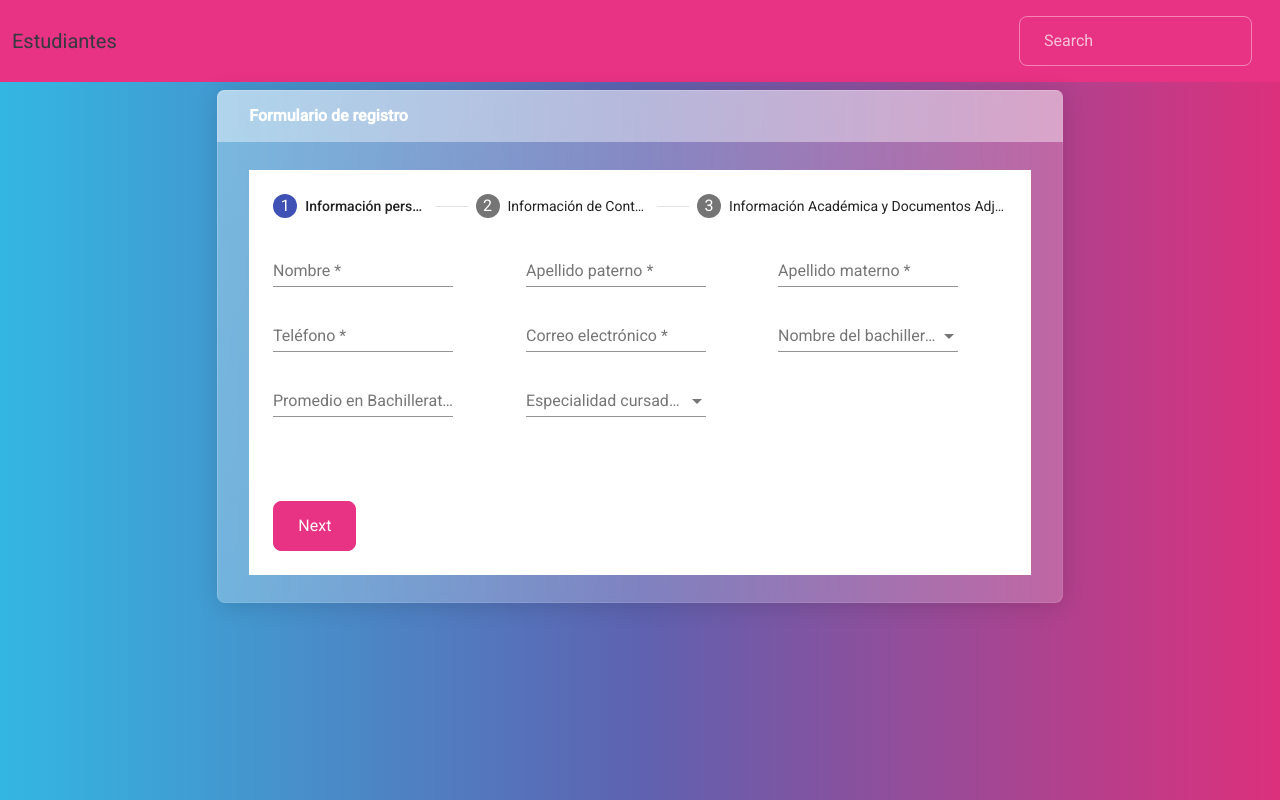
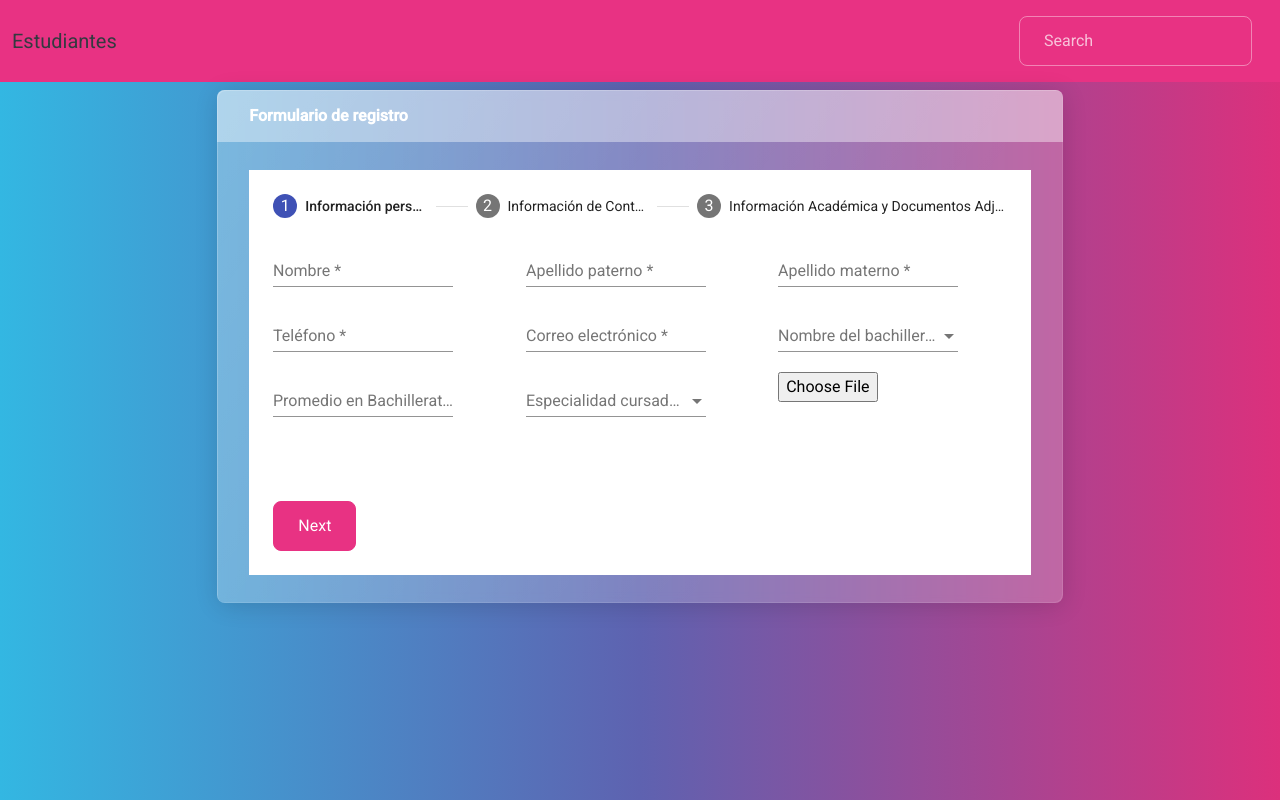
Before and after one commit to mictlangelo10/R1_Frontend, an Angular app: page /add in a window 1280 px wide. Built offline with nearby package versions, Linux system fonts and the light colour scheme.

Commit message:
Actualización

```diff
--- a/src/app/components/add-edit-user/add-edit-user.component.html
+++ b/src/app/components/add-edit-user/add-edit-user.component.html
@@ -64,6 +64,14 @@
                     </mat-select>
                   </mat-form-field>
                 </div>
+                <div class="col-md-4">
+                  <input type="file" (change)="onFileSelected($event)" accept="image/*">
+                </div>
+                <div class="col-md-4">
+                  <div *ngIf="selectedImageUrl" class="image-preview">
+                    <img [src]="selectedImageUrl" alt="Selected Image">
+                  </div>
+                </div>
               </div>
               <div class="row mt-2">
                 <div class="col-md-6">
@@ -76,7 +84,7 @@
             </form>
           </mat-step>
           <!-- Step 2 -->
-          <mat-step [stepControl]="stepOneForm" errorMessage="Completa todos los campos.">
+          <mat-step [stepControl]="stepTwoForm" errorMessage="Completa todos los campos.">
             <ng-template matStepLabel>Información de Contacto</ng-template>
             <form [formGroup]="stepTwoForm">
               <div class="row">
--- a/src/app/components/add-edit-user/add-edit-user.component.ts
+++ b/src/app/components/add-edit-user/add-edit-user.component.ts
@@ -2,6 +2,7 @@ import { Component, OnInit, ViewChild } from '@angular/core';
 import { FormBuilder, FormGroup, Validators } from '@angular/forms';
 import { MatStepper } from '@angular/material/stepper';
 import { MatStep } from '@angular/material/stepper';
+import { DomSanitizer, SafeUrl } from '@angular/platform-browser'; // Importa DomSanitizer
 
 @Component({
   selector: 'app-add-edit-user',
@@ -12,6 +13,7 @@ export class AddEditUserComponent implements OnInit {
   stepOneForm: FormGroup;
   stepTwoForm: FormGroup;
   stepThreeForm: FormGroup;
+  selectedImageUrl: SafeUrl | undefined; // Cambia el tipo de string a SafeUrl
 
   @ViewChild('stepper', { static: false }) stepper: MatStepper | undefined;
 
@@ -20,7 +22,7 @@ export class AddEditUserComponent implements OnInit {
   ciudades: string[] = ['Ciudad 1', 'Ciudad 2', 'Ciudad 3'];
   carreras: string[] = ['Carrera 1', 'Carrera 2', 'Carrera 3', 'Carrera 4', 'Carrera 5'];
 
-  constructor(private fb: FormBuilder) {
+  constructor(private fb: FormBuilder, private sanitizer: DomSanitizer) {
     this.stepOneForm = this.fb.group({
       Nombre: ['', Validators.required],
       ApellidoP: ['', Validators.required],
@@ -104,4 +106,15 @@ export class AddEditUserComponent implements OnInit {
     currentForm?.get(controlName)?.setValue(currentValue);
   }
 
+  onFileSelected(event: any): void {
+    const fileInput = event.target as HTMLInputElement;
+    const file = fileInput.files?.[0];
+
+    if (file) {
+      // Crear una URL segura para la vista previa de la imagen
+      this.selectedImageUrl = this.sanitizer.bypassSecurityTrustUrl(URL.createObjectURL(file));
+
+      // Puedes realizar acciones adicionales aquí, como cargar la imagen en un servicio, etc.
+    }
+  }
 }
```
